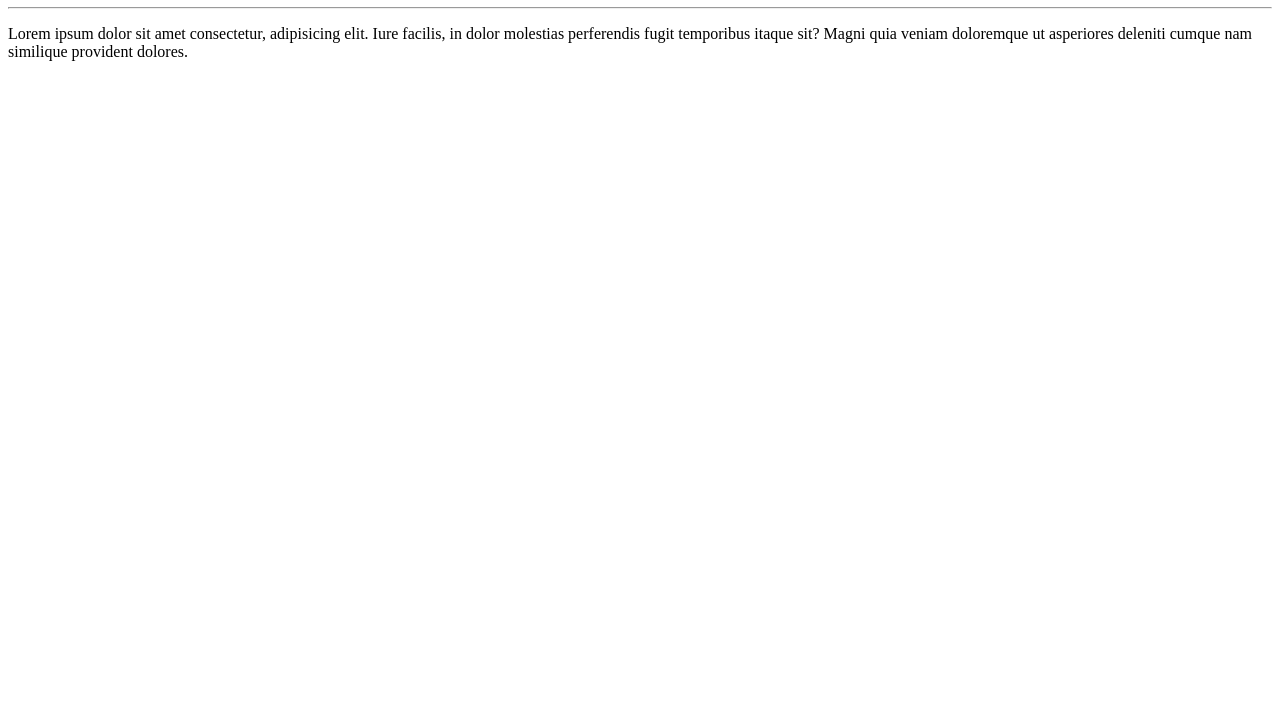
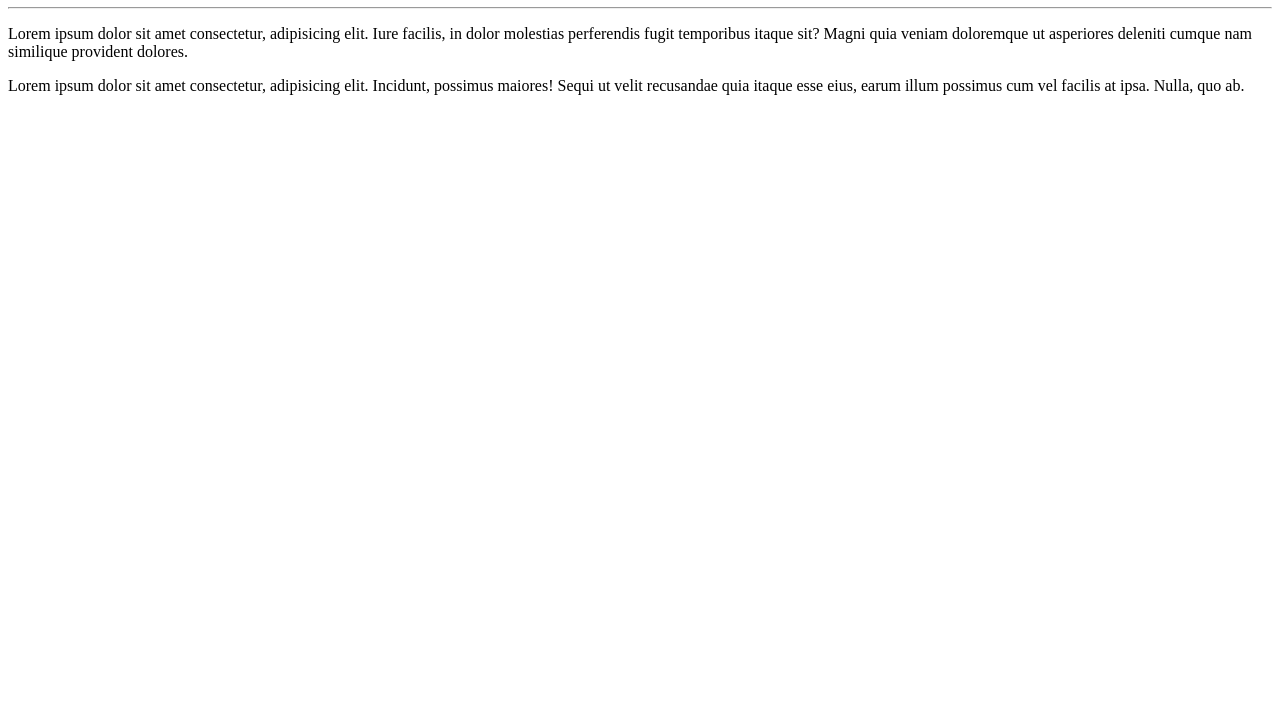
Before and after one commit to manuiscolorful/Ola-Mundo, a plain HTML site: page site/index.html in a window 1280 px wide. Shown: the part 73-800 px from the top of the page. Drawn offline with Linux system fonts and the light colour scheme.

Commit message:
adicionei um parágrafo

```diff
--- a/site/index.html
+++ b/site/index.html
@@ -9,5 +9,6 @@
     <h1>Olá, Mundo!</h1>
     <hr>
     <p>Lorem ipsum dolor sit amet consectetur, adipisicing elit. Iure facilis, in dolor molestias perferendis fugit temporibus itaque sit? Magni quia veniam doloremque ut asperiores deleniti cumque nam similique provident dolores.</p>
+    <p>Lorem ipsum dolor sit amet consectetur, adipisicing elit. Incidunt, possimus maiores! Sequi ut velit recusandae quia itaque esse eius, earum illum possimus cum vel facilis at ipsa. Nulla, quo ab.</p>
 </body>
 </html>
```
